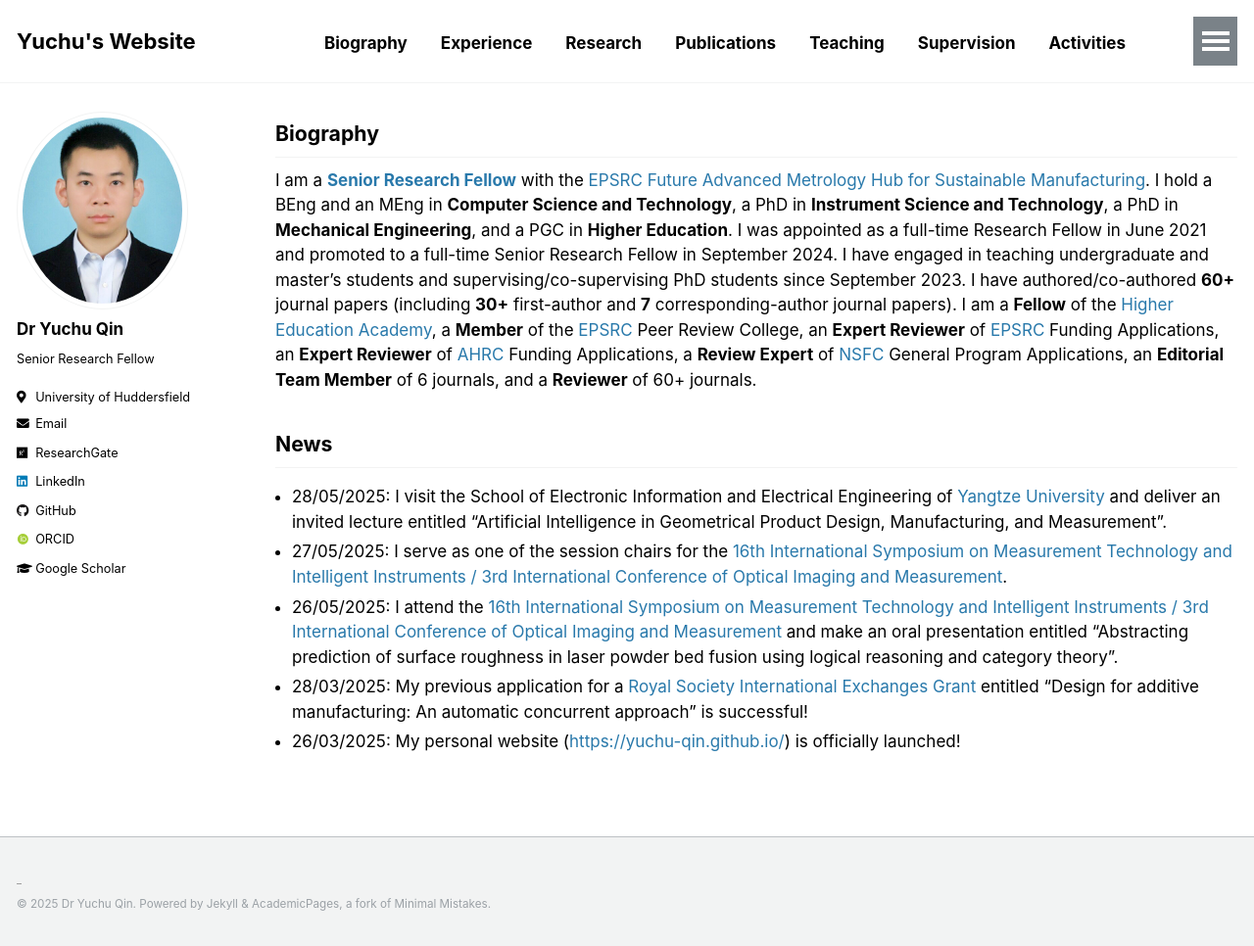
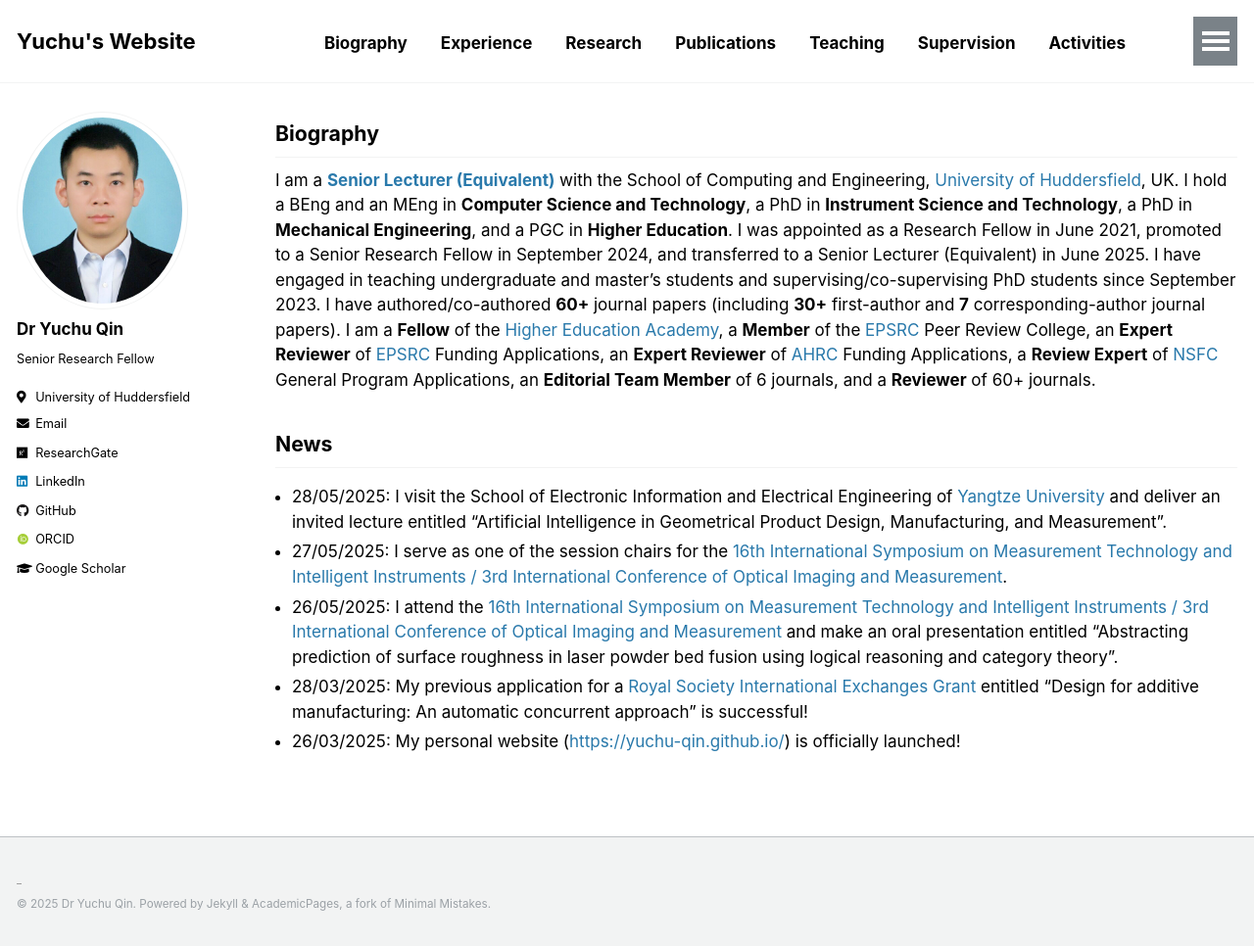
Before and after one commit to yuchu-qin/yuchu-qin.github.io, a Jekyll site: the page built from _pages/index.md, in a window 1280 px wide and 966 px high. Shown: the whole window at 98% size. Built offline with Jekyll 4.4.1, drawn with Linux system fonts in a browser that asks for light colours; some web fonts are replaced; our own code applies the rules of GitHub Pages for plain Markdown files.

Commit message:
Update index.md

```diff
--- a/_pages/index.md
+++ b/_pages/index.md
@@ -4,7 +4,7 @@ author_profile: true
 ---
 
 ## Biography
-I am a [**Senior Research Fellow**](https://pure.hud.ac.uk/en/persons/yuchu-qin) with the [EPSRC Future Advanced Metrology Hub for Sustainable Manufacturing](https://research.hud.ac.uk/institutes-centres/cpt/). I hold a BEng and an MEng in **Computer Science and Technology**, a PhD in **Instrument Science and Technology**, a PhD in **Mechanical Engineering**, and a PGC in **Higher Education**. I was appointed as a full-time Research Fellow in June 2021 and promoted to a full-time Senior Research Fellow in September 2024. I have engaged in teaching undergraduate and master’s students and supervising/co-supervising PhD students since September 2023. I have authored/co-authored **60+** journal papers (including **30+** first-author and **7** corresponding-author journal papers). I am a **Fellow** of the [Higher Education Academy](https://www.advance-he.ac.uk/), a **Member** of the [EPSRC](https://www.ukri.org/councils/epsrc/) Peer Review College, an **Expert Reviewer** of [EPSRC](https://www.ukri.org/councils/epsrc/) Funding Applications, an **Expert Reviewer** of [AHRC](https://www.ukri.org/councils/ahrc/) Funding Applications, a **Review Expert** of [NSFC](https://www.nsfc.gov.cn/english/site_1/index.html) General Program Applications, an **Editorial Team Member** of 6 journals, and a **Reviewer** of 60+ journals.
+I am a [**Senior Lecturer (Equivalent)**](https://pure.hud.ac.uk/en/persons/yuchu-qin) with the School of Computing and Engineering, [University of Huddersfield](https://www.hud.ac.uk/), UK. I hold a BEng and an MEng in **Computer Science and Technology**, a PhD in **Instrument Science and Technology**, a PhD in **Mechanical Engineering**, and a PGC in **Higher Education**. I was appointed as a Research Fellow in June 2021, promoted to a Senior Research Fellow in September 2024, and transferred to a Senior Lecturer (Equivalent) in June 2025. I have engaged in teaching undergraduate and master’s students and supervising/co-supervising PhD students since September 2023. I have authored/co-authored **60+** journal papers (including **30+** first-author and **7** corresponding-author journal papers). I am a **Fellow** of the [Higher Education Academy](https://www.advance-he.ac.uk/), a **Member** of the [EPSRC](https://www.ukri.org/councils/epsrc/) Peer Review College, an **Expert Reviewer** of [EPSRC](https://www.ukri.org/councils/epsrc/) Funding Applications, an **Expert Reviewer** of [AHRC](https://www.ukri.org/councils/ahrc/) Funding Applications, a **Review Expert** of [NSFC](https://www.nsfc.gov.cn/english/site_1/index.html) General Program Applications, an **Editorial Team Member** of 6 journals, and a **Reviewer** of 60+ journals.
 
 ## News
 - 28/05/2025: I visit the School of Electronic Information and Electrical Engineering of [Yangtze University](https://english.yangtzeu.edu.cn/) and deliver an invited lecture entitled "Artificial Intelligence in Geometrical Product Design, Manufacturing, and Measurement".
```
